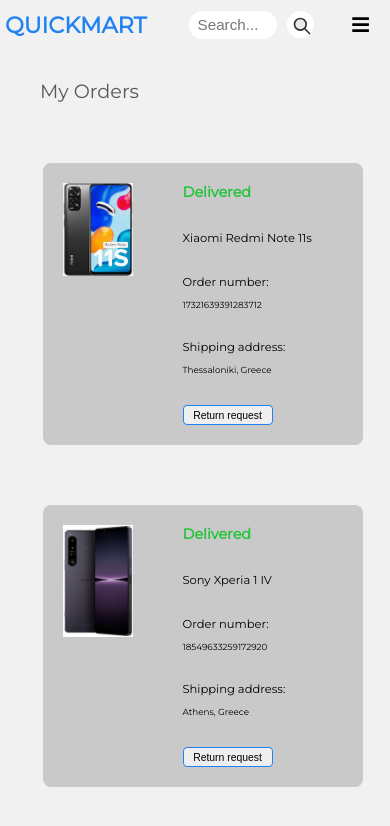
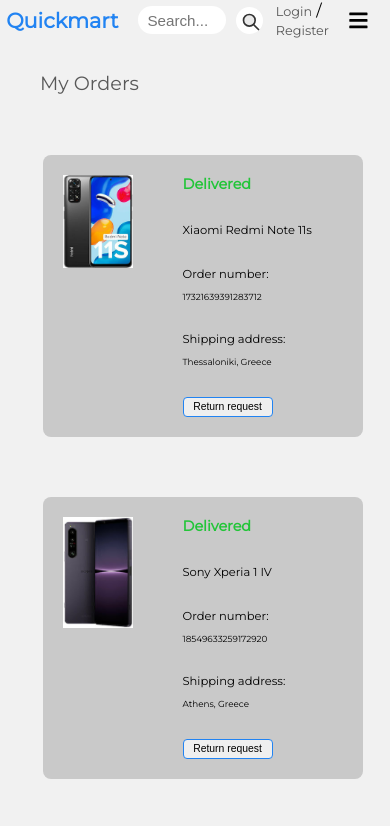
Before and after one commit to zygo1/E-shop, a React (Create React App) app: page /Profile.js/MyOrders.js in a window 390 px wide. Shown: the top 826 px of the page. Built offline with nearby package versions, Linux system fonts and the light colour scheme.

Commit message:
Navigation Bar

```diff
--- a/src/App.js
+++ b/src/App.js
@@ -10,7 +10,7 @@ import MyOrders from './components/MyOrders';
 import ProfileSettings from './components/ProfileSettings';
 import Navbar from './components/Navbar';
 import SignUp from './components/SignUp';
-import ProfileCategories from './components/ProfileCategories';
+import NavigationBar from './components/NavigationBar';
 
 function App() {
   const location = useLocation();
@@ -19,7 +19,7 @@ function App() {
 
   return (
     <div>
-      {!isSignupPage && <Navbar />}
+      {!isSignupPage && <NavigationBar />}
       <Routes>
         <Route path='/' element={<Homepage />} />
         <Route path='/Products.js' element={<Products />} />
--- /dev/null
+++ b/src/components/NavigationBar.js
@@ -0,0 +1,45 @@
+import { Link } from "react-router-dom";
+import { useRef } from 'react';
+import { FaBars, FaTimes } from 'react-icons/fa';
+import search from '.././assets/search.svg';
+import '.././styles/NavigationBar.css';
+
+function NavigationBar() {
+    const navRef = useRef();
+
+    const showNavbar = () => {
+        navRef.current.classList.toggle('responsive-nav'); // Everytime that showNavbar is called the 'responsive-nav' class toggles, (removed and added to <nav ref={navRef}>)
+    }
+
+    const hideNavbar = () => {
+        navRef.current.classList.remove('responsive-nav');
+    }
+
+    return (
+        <div className="nav-container">
+            <div className="left-side-nav">
+                <div className="logo"><Link onClick={hideNavbar} to='/'>Quickmart</Link></div>
+                <div className='search'>
+                    <input placeholder='Search...' type={"text"} name="search"></input>
+                    <button><img src={search} /></button>
+                </div>
+                <div className="links" ref={navRef}>
+                    <Link onClick={hideNavbar} to='/Products.js'>Products</Link>
+                    <Link onClick={hideNavbar} to='/Contact.js'>Contact</Link>
+                    <Link onClick={hideNavbar} to='/Cart.js'>Cart</Link>
+                    <button className='nav-btn nav-close-btn' onClick={showNavbar}>
+                        <FaTimes />
+                    </button>
+                </div>
+            </div>
+            <div className="right-side-nav login-register">
+                <Link className="login">Login</Link> / <Link to='/SignUp.js' className="register">Register</Link>
+            </div>
+            <button className='nav-btn' onClick={showNavbar}>
+                <FaBars />
+            </button>
+        </div>
+    )
+};
+
+export default NavigationBar;
--- a/src/styles/Navbar.css
+++ b/src/styles/Navbar.css
@@ -106,7 +106,7 @@ header{
   }
 
 /*? BUTTON NEW */
-  .nav-btn {
+  /* .nav-btn {
     padding: 5px;
     cursor: pointer;
     background-color: transparent;
@@ -119,7 +119,7 @@ header{
 
   .nav-close-btn{
     color: white;
-  }
+  } */
 
   @media (max-width: 968px){
     .quickmart{
@@ -205,21 +205,3 @@ header{
       padding: 5px;
     }
 }
-
-  a:link{
-    text-decoration: none;
-  }
-
-  a:visited{
-    text-decoration: none;
-  }
-  a:hover{
-    text-decoration: none;
-  }
-  a:active{
-    text-decoration: none;
-  }
-
-  a{
-    color:var(--white);
-  }
--- /dev/null
+++ b/src/styles/NavigationBar.css
@@ -0,0 +1,138 @@
+.nav-container{
+    display: flex;
+    flex-direction: row;
+    align-items: center;
+    justify-content: space-around;
+}
+
+.left-side-nav{
+    display: flex;
+    flex-direction: row;
+    align-items: center;
+    justify-content: space-between;
+    gap: 20px;
+}
+
+.links{
+    display: flex;
+    flex-direction: row;
+    align-items: center;
+    justify-content: space-between;
+    font-size: 1.3rem;
+    gap: 60px;
+    margin: 5px 0px 5px 15px;
+    padding: 5px;
+}
+
+.left-side-nav .logo a{
+    color: var(--primary);
+    font-size: 2.4rem;
+    font-weight: 600;
+}
+
+.right-side-nav a {
+    color: var(--black);
+}
+
+.links a{
+    color: var(--primary);
+    font-weight: 500;
+}
+
+.nav-btn {
+    padding: 5px;
+    cursor: pointer;
+    background-color: transparent;
+    border: none;
+    outline: none;
+    visibility: hidden;
+    opacity: 0;
+    font-size: 1.5rem;
+  }
+
+  .nav-close-btn{
+    color: white;
+  }
+
+
+
+@media (max-width:1168px){
+    .links{
+        gap: 20px;
+    }
+}
+
+@media (max-width:1024px){
+    .left-side-nav .logo a{
+        font-size: 1.9rem;
+    }
+
+    .nav-btn {
+        visibility: visible;
+        opacity: 1;
+        font-size: 1.3rem;
+      }
+
+    .links {
+        display: flex;
+        flex-direction: column;
+        align-items: center;
+        justify-content: flex-start;
+        background-color: var(--primary);
+        transform: translateX(100vh);
+        position: fixed;
+        top: 0;
+        right: 0;
+        margin: 0px auto 0px auto;
+        height: 100%;
+        width: 35vw;
+        z-index: 2;
+        font-size: 0.575rem;
+        gap: 30px;
+      }
+
+      .links a{
+        color: white;
+        font-size: 1rem;
+        margin: 20px auto 0px auto;
+      }
+
+      .responsive-nav{
+        transform: none;
+      }
+}
+
+@media (max-width:1024px){
+    .left-side-nav .logo a{
+        font-size: 1.3rem;
+    }
+
+    .right-side-nav a {
+       font-size: 0.8rem;
+    }
+
+    .right-side-nav{
+        inline-size: 55px;
+        min-width: 55px;
+        word-break:break-all;
+    }
+}
+
+
+a:link{
+    text-decoration: none;
+  }
+
+  a:visited{
+    text-decoration: none;
+  }
+  a:hover{
+    text-decoration: none;
+  }
+  a:active{
+    text-decoration: none;
+  }
+
+  a{
+    color:var(--white);
+  }
```
